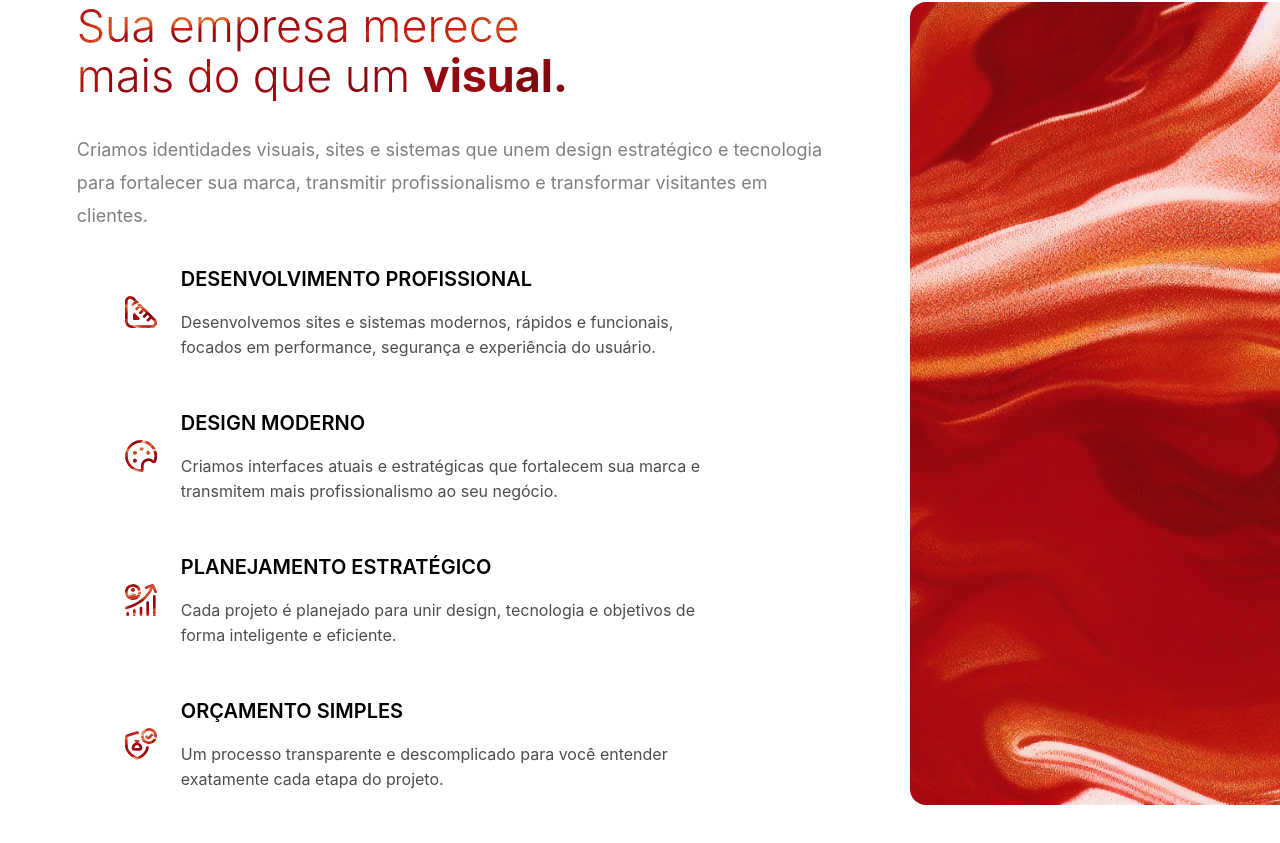
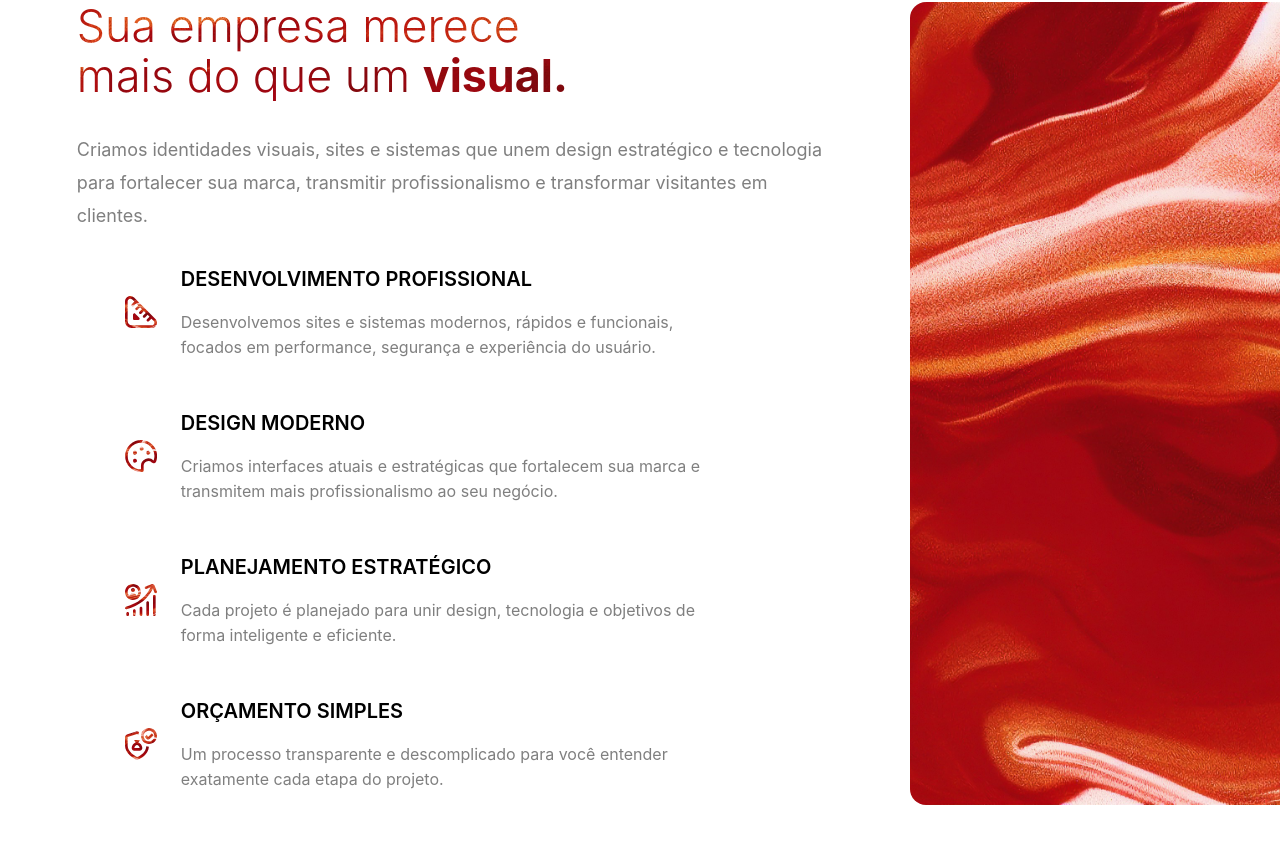
Before and after one commit to guilhermemacedozxy/aetherx-agency-website-v1.0.0, a Next.js app: page / in a window 1280 px wide. Shown: the part 862-1705 px from the top of the page. Built offline with nearby package versions, Linux system fonts and the light colour scheme; a web font is replaced by a local one.

Commit message:
style: Iguala opacidade das descrições das features ao parágrafo principal (black/50)

```diff
--- a/app/components/About/AboutSection.tsx
+++ b/app/components/About/AboutSection.tsx
@@ -90,7 +90,7 @@ export default function AboutSection() {
                     {feature.title}
                   </h3>
                   <p
-                    className="text-black/70 text-[16px] leading-6.25 max-w-full"
+                    className="text-black/50 text-[16px] leading-6.25 max-w-full"
                     style={{ width: "546px" }}
                   >
                     {feature.description}
```
